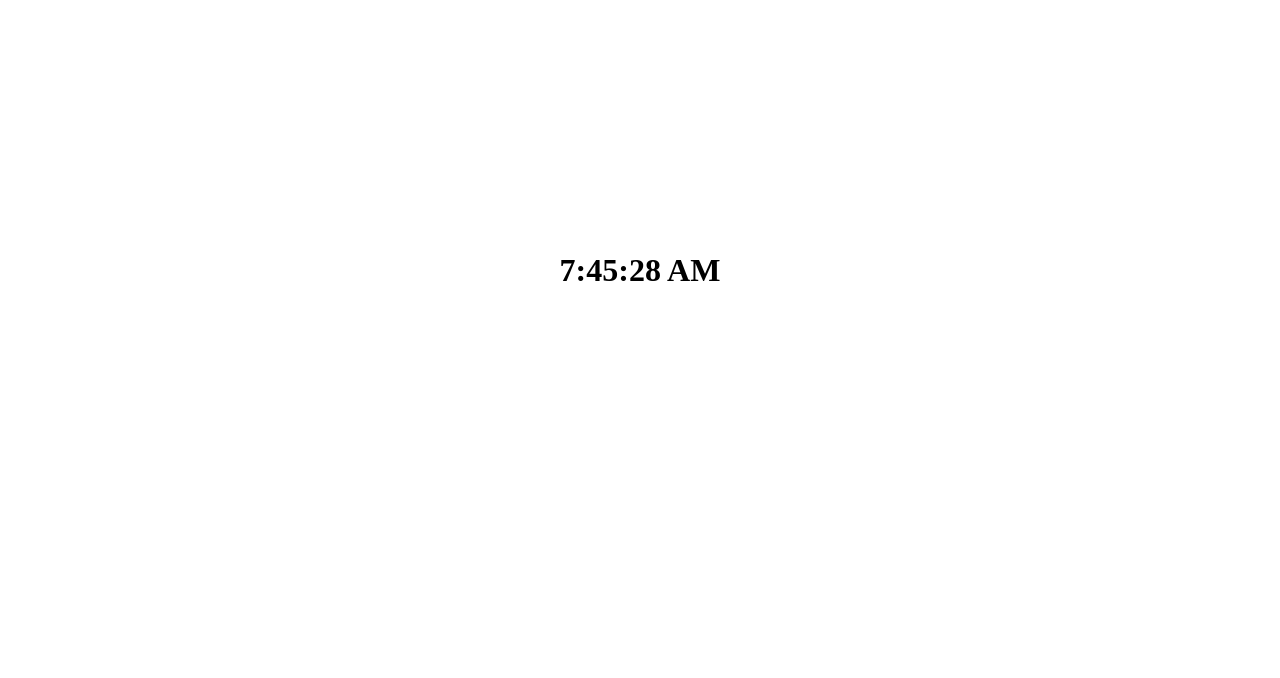
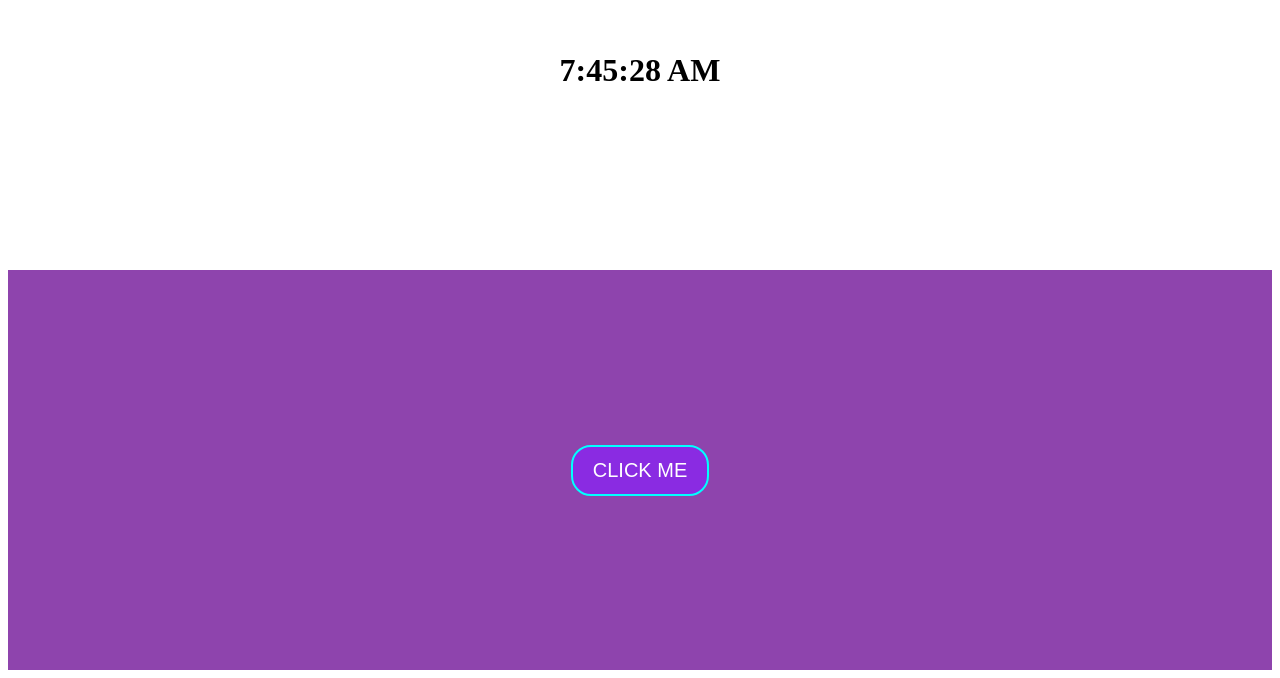
Before and after one commit to anilfth/React-practice-2023, a React (Create React App) app in the folder reactanil/: page / in a window 1280 px wide. Shown: the part 138-816 px from the top of the page. Built offline with nearby package versions, Linux system fonts and the light colour scheme.

Commit message:
event handling comit

```diff
--- a/reactanil/src/App.js
+++ b/reactanil/src/App.js
@@ -7,6 +7,7 @@ import Slotmachine from './Slotmachine'
 import Hooksreact from './Hooksreact'
 import Timerefreshing from './Timerefreshing'
 import Digitalclock from './Digitalclock'
+import Eventhandling from './Eventhandling'
 // import Card from './Card';
 // import Sdata from './Sdata';
 // import Images from './Images';
@@ -40,6 +41,7 @@ const App = () => {
   //  </Resturant>
   <>
   <Digitalclock/>
+  <Eventhandling/>
   {/* <Timerefreshing/> */}
   {/* <Hooksreact/> */}
   {/* <Slotmachine/> */}
--- /dev/null
+++ b/reactanil/src/Eventhandling.jsx
@@ -0,0 +1,29 @@
+import React, { useState } from 'react'
+
+function Eventhandling()
+{
+    const purple = "#8e44ad";
+    const [bg, setBg] = useState(purple);
+    // change button name
+    const [name, setName] = useState('click me');
+    const bgChange = () =>{
+        let newBg = "#34495e";
+        setBg(newBg);
+        setName("Ouchh!!");
+    };
+    const bgBack = () => {
+        setBg(purple);
+        setName("Ayyo");
+    };
+
+  return (
+    <>
+     <div style={{backgroundColor:bg}}>
+        {/* <button onClick={bgChange} onDoubleClick={bgBack}> {name} </button> */}
+        <button onMouseEnter={bgChange} onMouseLeave={bgBack}> {name} </button>
+        </div>
+    </>
+  )
+}
+
+export default Eventhandling
```
